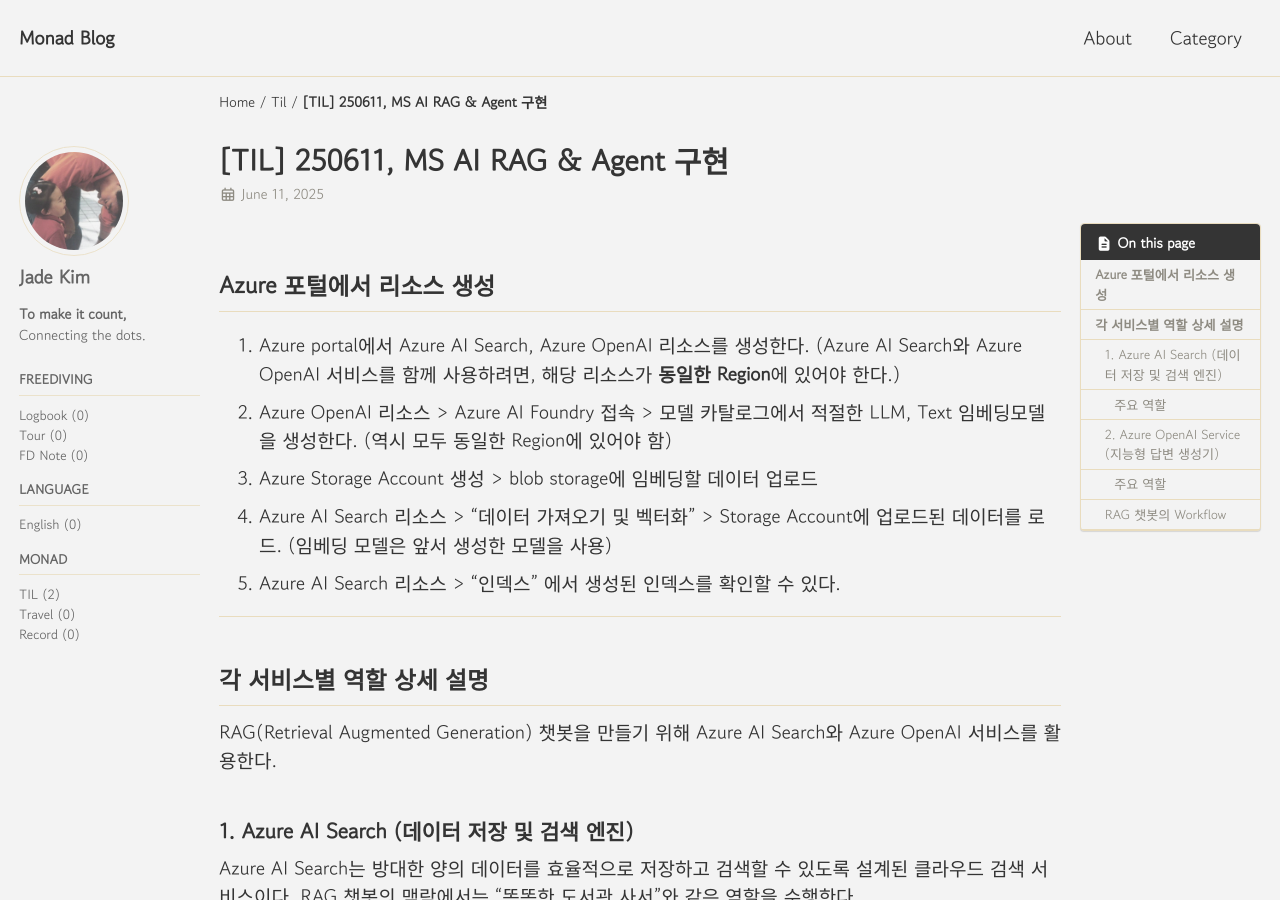
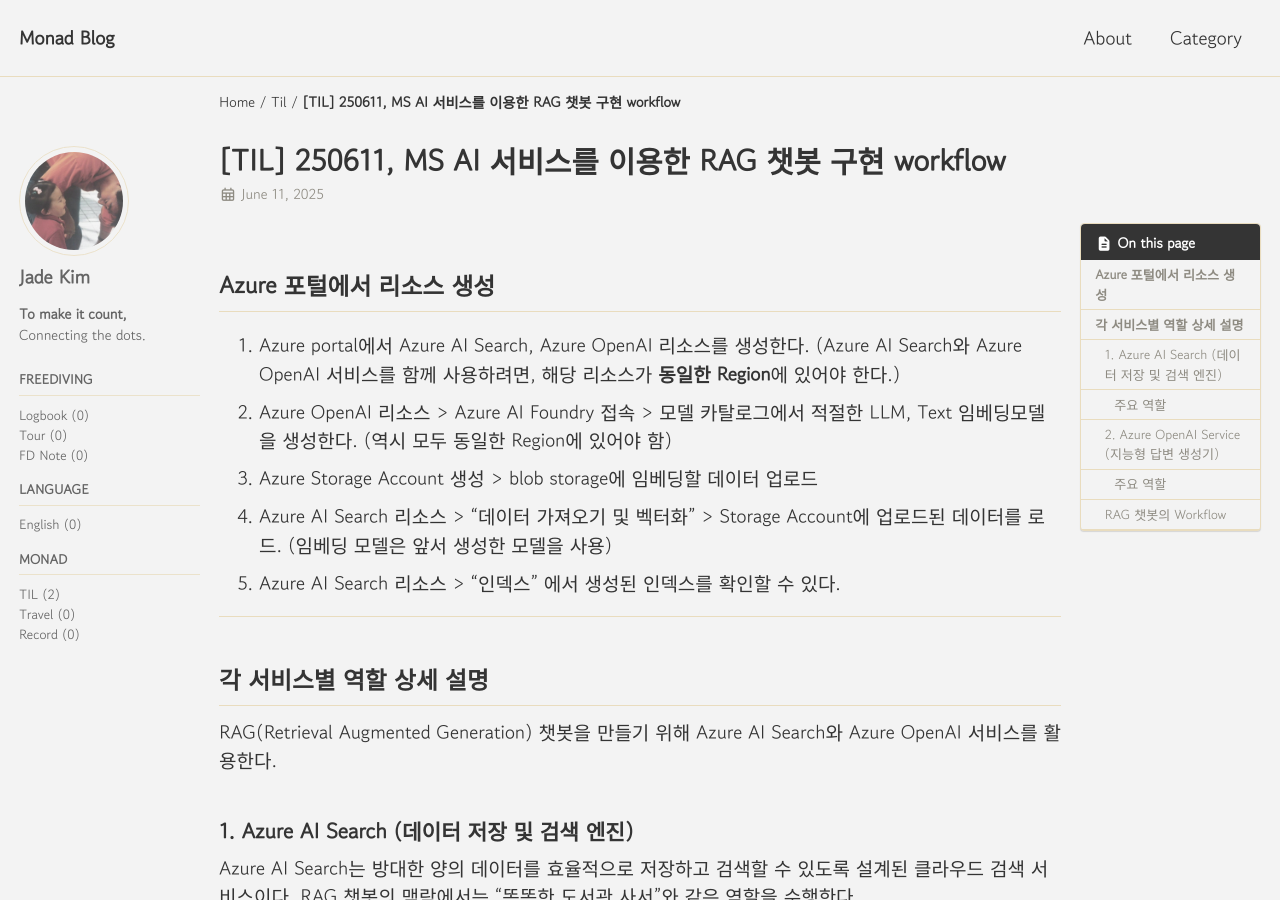
Before and after one commit to monadk/monadk.github.io, a Jekyll site: the page built from _posts/2025-06-11-AI01.md, in a window 1280 px wide and 900 px high. Built offline with Jekyll 4.4.1, drawn with Linux system fonts in a browser that asks for light colours; cached includes are drawn as plain includes.

Commit message:
Update 2025-06-11-AI01.md

```diff
--- a/_posts/2025-06-11-AI01.md
+++ b/_posts/2025-06-11-AI01.md
@@ -1,5 +1,5 @@
 ---
-title: "[TIL] 250611, MS AI RAG & Agent 구현"
+title: "[TIL] 250611, MS AI 서비스를 이용한 RAG 챗봇 구현 workflow"
 excerpt: "Azure AI Search와 Azure OpenAI Embedding 모델을 활용한 RAG Chatbot"
 
 categories:
```
